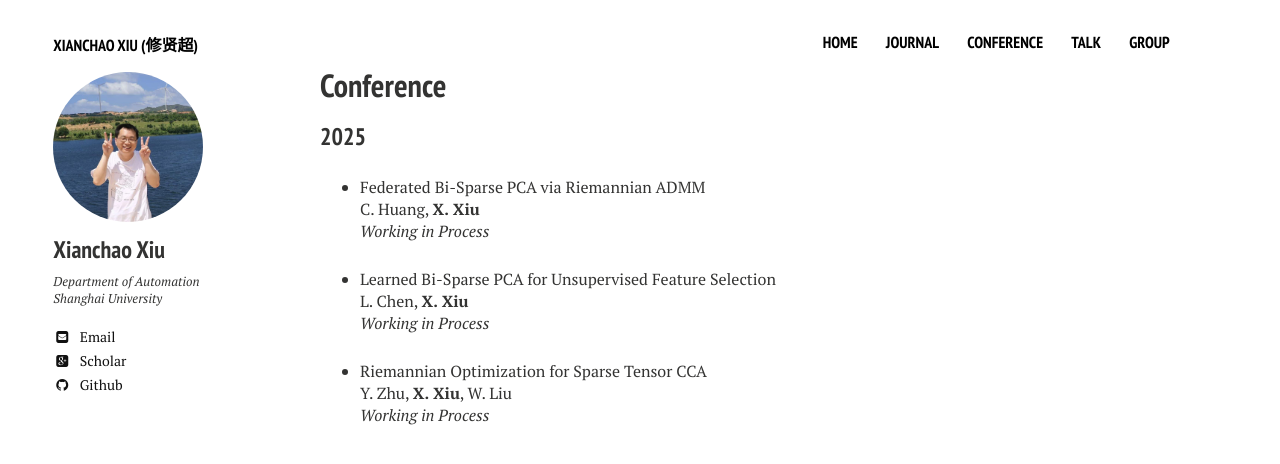
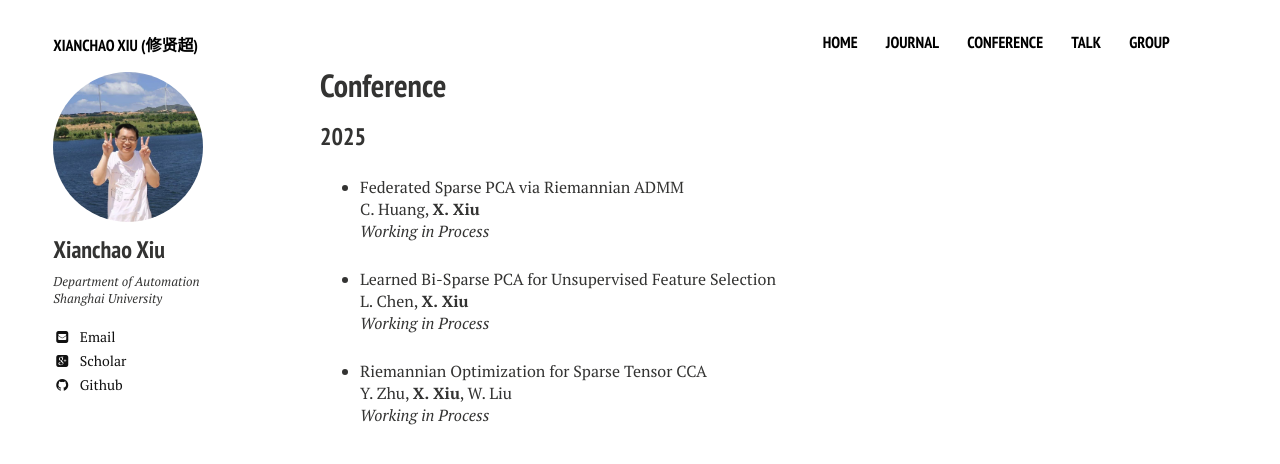
Before and after one commit to xianchaoxiu/xianchaoxiu.github.io, a Jekyll site: the page built from conference/index.md, in a window 1280 px wide. Shown: the top 464 px of the page. Built offline with Jekyll 4.4.1, drawn with Linux system fonts in a browser that asks for light colours; nearby versions of some CDN libraries.

```diff
--- a/conference/index.md
+++ b/conference/index.md
@@ -15,7 +15,7 @@ share: false
 
 ### 2025
 
-* Federated Bi-Sparse PCA via Riemannian ADMM <br>
+* Federated Sparse PCA via Riemannian ADMM <br>
 C. Huang, <b>X. Xiu</b><br>
 <i>Working in Process</i><br>
 
```
